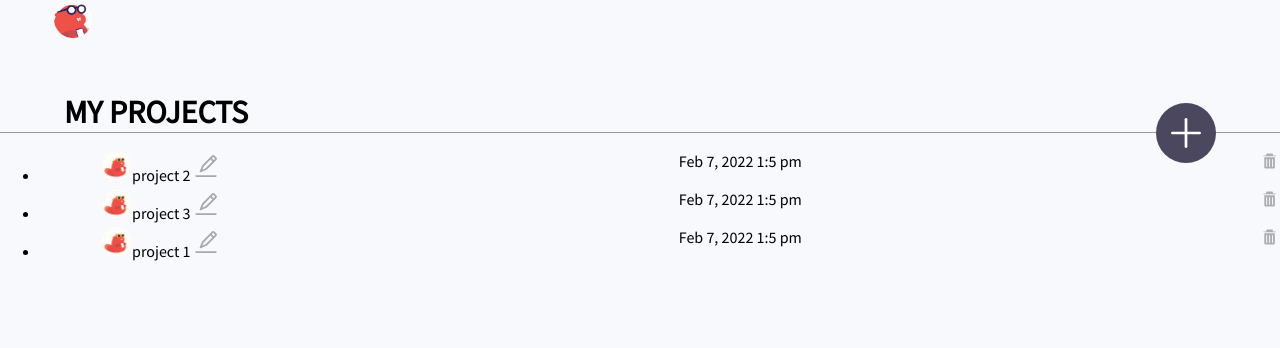
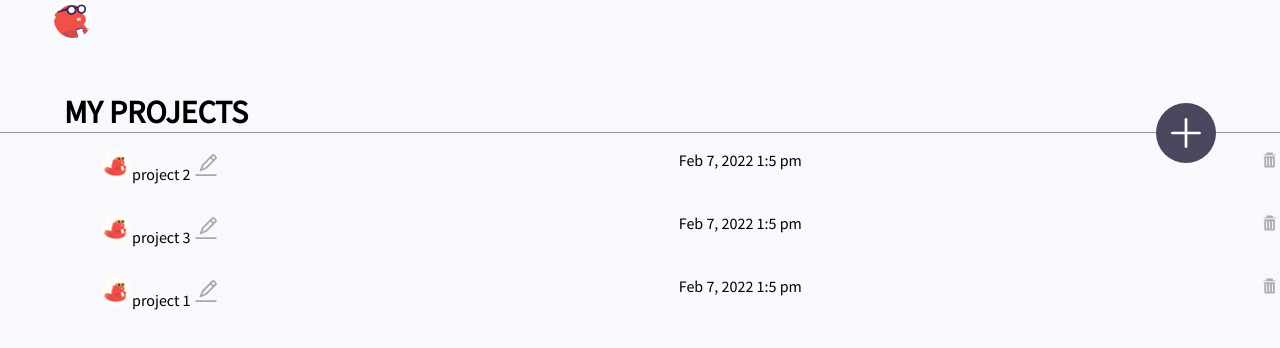
Before and after one commit to seaweasel/thunkable, a React (Create React App) app: page / in a window 1280 px wide. Shown: the top 348 px of the page. Built offline with nearby package versions, Linux system fonts and the light colour scheme.

Commit message:
styling project

```diff
--- /dev/null
+++ b/src/components/Project.css
@@ -0,0 +1,8 @@
+.project {
+    height: 4rem;
+    border-top: 2px solid #F7F9FD;
+    border-bottom: 2px solid #F7F9FD;
+    margin: -1px 0px -1px 5%;
+    display:flex;
+    justify-content: space-between;
+}
--- a/src/components/Project.js
+++ b/src/components/Project.js
@@ -2,6 +2,8 @@ import icon from '../UI_Assignment_Assets_10-17-18/defaultProjectIcon_2x.png';
 import trash from '../UI_Assignment_Assets_10-17-18/DeleteIcon.svg';
 import edit from '../UI_Assignment_Assets_10-17-18/EditIcon.svg';
 import {useState} from "react";
+
+import './Project.css';
 
 const Project = props => {
    const date = new Date(props.date);
@@ -26,14 +28,7 @@ const Project = props => {
       : name;
 
 
-   return <div style={{
-      borderTop:'2px solid #F7F9FD',
-      borderBottom:'2px solid #F7F9FD',
-      marginTop:'-1px',
-      marginBottom:'-1px',
-      margin: '0px 0px 0px 5%',
-      display:'flex',
-      justifyContent:'space-between'}}>
+   return <div className='project'>
       <div>
          <img src={icon} height='30px' width='30px' style={{borderRadius:'50%'}}/>
          <span>{nameElement}</span>
--- a/src/components/ProjectList.js
+++ b/src/components/ProjectList.js
@@ -11,12 +11,11 @@ const ProjectList = props => {
       props.updateProjectHandler(items);
    }
 
-   return <div className="App">
-      <header className="App-header">
+   return <header>
             <DragDropContext onDragEnd={handleOnDragEnd}>
                <Droppable droppableId="projects">
                   {(provided) => (
-                  <ul {...provided.droppableProps} ref={provided.innerRef}>
+                     <ul style={{listStyleType: 'none'}}{...provided.droppableProps} ref={provided.innerRef}>
                         {props.projects.map((project, index) => {
                            return (
                               <Draggable key={project.id} draggableId={project.id} index={index}>
@@ -38,8 +37,6 @@ const ProjectList = props => {
                </Droppable>
             </DragDropContext>
       </header>
-   </div>
-
 }
 
 export default ProjectList;
```
Lines whose indentation alone changed are shown as unchanged.
